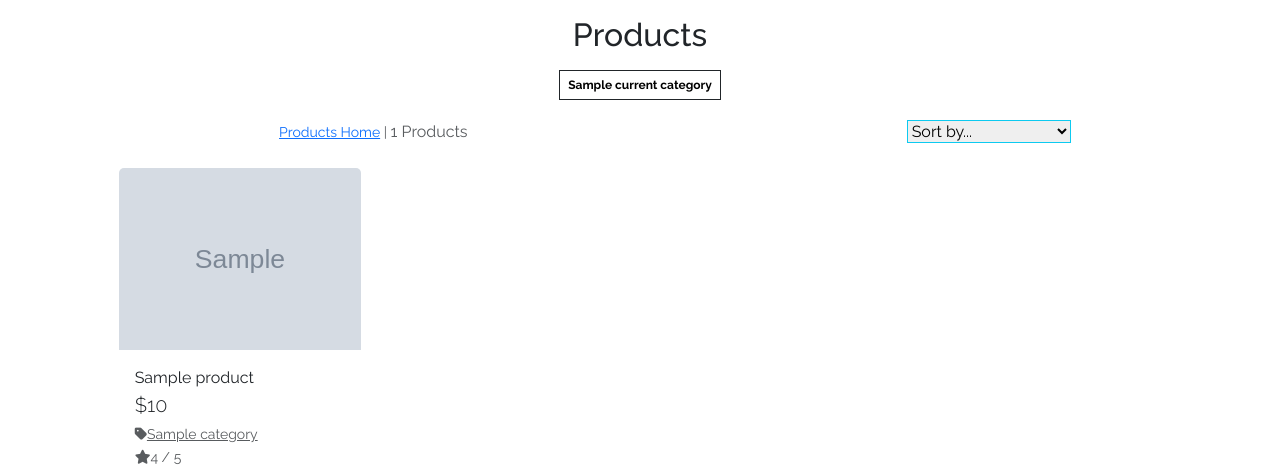
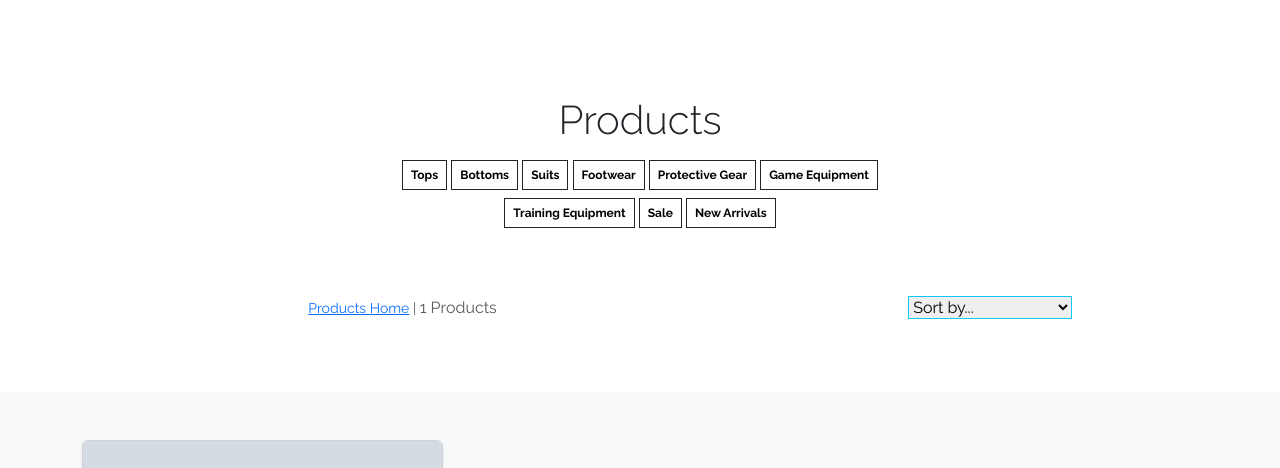
Before and after one commit to MartsyniukOlena/sportify, a Django app: template products/templates/products/products.html in a window 1280 px wide. Shown: the part 56-524 px from the top of the page. Run offline with Django 3.2, Linux system fonts and the light colour scheme; the template is opened without the code that fills it: most values are stand-ins (such as "Sample title", 1, 10 or a date in 2020); grey boxes marked "Sample" are stand-in pictures; one stand-in notice (Sample message) is shown; some libraries are stand-ins or nearby versions.

Commit message:
Add java script for sorting and back to top button

```diff
--- a/products/templates/products/product_detail.html
+++ b/products/templates/products/product_detail.html
@@ -1,7 +1,7 @@
 {% extends "base.html" %}
 {% load static %}
 
-{% block content %}
+{% block product_detail %}
     <div class="container-fluid">
         <div class="row">
             <div class="col-12 col-md-6 col-lg-4 offset-lg-2">
--- a/products/templates/products/products.html
+++ b/products/templates/products/products.html
@@ -2,15 +2,39 @@
 {% load static %}
 
 {% block content %}
-    <div class="container-fluid">
-        <div class="row">
-            <div class="col text-center mt-3">
-                <h2 class="logo-font">Products</h2>
-                {% for c in current_categories %}
-                    <a class="category-badge text-decoration-none" href="{% url 'products' %}?category={{ c.name }}">
-                        <span class="p-2 mt-2 badge badge-white text-black rounded-0 border border-dark">{{ c.friendly_name }}</span>
+
+<section class="py-5 text-center container">
+    <div class="row py-lg-5">
+        <div class="col-lg-6 col-md-8 mx-auto">
+            <h1 class="fw-light">Products</h1>
+            <a class="category-badge text-decoration-none" href="{% url 'products' %}?category=sportswear-tops">
+                <span class="p-2 mt-2 badge badge-white text-black rounded-0 border border-dark">Tops</span>
             </a>
-                {% endfor %}
+            <a class="category-badge text-decoration-none" href="{% url 'products' %}?category=sportswear-bottoms">
+                <span class="p-2 mt-2 badge badge-white text-black rounded-0 border border-dark">Bottoms</span>
+            </a>
+            <a class="category-badge text-decoration-none" href="{% url 'products' %}?category=sportswear-suits">
+                <span class="p-2 mt-2 badge badge-white text-black rounded-0 border border-dark">Suits</span>
+            </a>
+            <a class="category-badge text-decoration-none" href="{% url 'products' %}?category=footwear">
+                <span class="p-2 mt-2 badge badge-white text-black rounded-0 border border-dark">Footwear</span>
+            </a>
+            <a class="category-badge text-decoration-none" href="{% url 'products' %}?category=protective-gear">
+                <span class="p-2 mt-2 badge badge-white text-black rounded-0 border border-dark">Protective Gear</span>
+            </a>
+            <a class="category-badge text-decoration-none" href="{% url 'products' %}?category=game-equipment">
+                <span class="p-2 mt-2 badge badge-white text-black rounded-0 border border-dark">Game Equipment</span>
+            </a>
+            <a class="category-badge text-decoration-none" href="{% url 'products' %}?category=training-equipment">
+                <span class="p-2 mt-2 badge badge-white text-black rounded-0 border border-dark">Training
+                    Equipment</span>
+            </a>
+            <a class="category-badge text-decoration-none" href="{% url 'products' %}?category=sale">
+                <span class="p-2 mt-2 badge badge-white text-black rounded-0 border border-dark">Sale</span>
+            </a>
+            <a class="category-badge text-decoration-none" href="{% url 'products' %}?category=new-arrivals">
+                <span class="p-2 mt-2 badge badge-white text-black rounded-0 border border-dark">New Arrivals</span>
+            </a>
         </div>
     </div>
     <div class="row">
@@ -40,10 +64,22 @@
                     </p>
                 </div>
             </div>
-                <div class="row">
+        </div>
+    </div>
+    <div class="btt-button shadow-sm rounded-0 border border-black">
+        <a class="btt-link d-flex h-100">
+            <i class="fas fa-arrow-up text-black mx-auto my-auto"></i>
+        </a>
+    </div>
+</section>
+
+<section>
+<div class="album py-5 bg-body-tertiary">
+    <div class="container">
+        <div class="row row-cols-1 row-cols-md-3 g-3">
             {% for product in products %}
-                        <div class="col-sm-6 col-md-6 col-lg-4 col-xl-3">
-                            <div class="card h-100 border-0">
+            <div class="col">
+                <div class="card shadow-sm">
                     {% if product.image %}
                     <a href="{% url 'product_detail' product.id %}">
                         <img class="card-img-top img-fluid" src="{{ product.image.url }}" alt="{{ product.name }}">
@@ -53,13 +89,10 @@
                         <img class="card-img-top img-fluid" src="{{ MEDIA_URL }}noimage.png" alt="{{ product.name }}">
                     </a>
                     {% endif %}
-                                <div class="card-body pb-0">
-                                    <p class="mb-0">{{ product.name }}</p>
-                                </div>
-                                <div class="card-footer bg-white pt-0 border-0 text-left">
-                                    <div class="row">
-                                        <div class="col">
-                                            <p class="lead mb-0 text-left font-weight-bold">${{ product.price }}</p>
+                    <div class="card-body">
+                        <h3 class="card-text">
+                            {{ product.name }}
+                        </h3>
                         {% if product.category %}
                         <p class="small mt-1 mb-0">
                             <a class="text-muted" href="{% url 'products' %}?category={{ product.category.name }}">
@@ -72,7 +105,14 @@
                         {% else %}
                         <small class="text-muted">No Rating</small>
                         {% endif %}
+                        <div class="d-flex justify-content-between align-items-center">
+                            {% if request.user.is_superuser %}
+                            <div class="btn-group ml-3">
+                                <a href="">Edit</a>
+                                <a class="text-danger" href="">Delete</a>
                             </div>
+                            {% endif %}
+                            <small class="text-body-secondary">${{ product.price }}</small>
                         </div>
                     </div>
                 </div>
@@ -81,5 +121,44 @@
         </div>
     </div>
 </div>
+</section>
+    <!-- Back-to-top button -->
+<div class="btt-button shadow-sm rounded-0 border border-black" id="backToTopButton">
+    <a class="btt-link d-flex h-100">
+        <i class="fas fa-arrow-up text-black mx-auto my-auto"></i>
+    </a>
 </div>
 {% endblock %}
+
+
+{% block postloadjs %}
+<script>
+
+    document.getElementById('backToTopButton').addEventListener('click', function() {
+        window.scrollTo({ top: 0, behavior: 'smooth' });
+    });
+    </script>
+
+<script type="text/javascript">
+    document.getElementById('sort-selector').addEventListener('change', function() {
+        var selector = this;
+        var currentUrl = new URL(window.location);
+
+        var selectedVal = selector.value;
+        if(selectedVal != "reset"){
+            var sort = selectedVal.split("_")[0];
+            var direction = selectedVal.split("_")[1];
+
+            currentUrl.searchParams.set("sort", sort);
+            currentUrl.searchParams.set("direction", direction);
+
+            window.location.replace(currentUrl);
+        } else {
+            currentUrl.searchParams.delete("sort");
+            currentUrl.searchParams.delete("direction");
+
+            window.location.replace(currentUrl);
+        }
+    });
+</script>
+{% endblock %}
--- a/products/urls.py
+++ b/products/urls.py
@@ -3,5 +3,5 @@ from . import views
 
 urlpatterns = [
     path('', views.all_products, name='products'),
-    path('<product_id>', views.product_detail, name='product_detail'),
+    path('<int:product_id>/', views.product_detail, name='product_detail'),
 ]
--- a/static/css/base.css
+++ b/static/css/base.css
@@ -11,3 +11,16 @@ body {
     background: #212529 !important;
     color: #fff !important;
 }
+
+.btt-button {
+  position: fixed;
+  bottom: 20px;
+  right: 20px;
+  background-color: white;
+  padding: 10px;
+  cursor: pointer;
+}
+
+.btt-link {
+  cursor: pointer;
+}
--- a/templates/base.html
+++ b/templates/base.html
@@ -17,12 +17,6 @@
     <link href="https://fonts.googleapis.com/css2?family=Raleway:ital,wght@0,100..900;1,100..900&display=swap"
         rel="stylesheet">
     <link rel="stylesheet" href="{% static 'css/base.css' %}">
-
-    <!-- Font Awesome -->
-    <script src="https://kit.fontawesome.com/2608d92977.js" crossorigin="anonymous"></script>
-
-    <!-- Stripe -->
-    <script src="https://js.stripe.com/v3/"></script>
 
     <title>Sportify</title>
 </head>
@@ -51,20 +45,20 @@
                         </a>
                         <ul class="dropdown-menu">
                             <li class="nav-item">
-                                <a class="dropdown-item nav-link text-dark {% if request.path == logout_url %}active"
-                                    aria-current="page{% endif %}" href="{% url 'products' %}?category=sportswear-tops">Tops</a>
+                                <a class="dropdown-item nav-link text-dark"
+                                    aria-current="page" href="{% url 'products' %}?category=sportswear-tops">Tops</a>
                             </li>
                             <li class="nav-item">
-                                <a class="dropdown-item nav-link text-dark {% if request.path == myaccount_url %}active"
-                                    aria-current="page{% endif %}" href="{% url 'products' %}?category=sportswear-bottoms">Bottoms</a>
+                                <a class="dropdown-item nav-link text-dark"
+                                    aria-current="page" href="{% url 'products' %}?category=sportswear-bottoms">Bottoms</a>
                             </li>
                             <li class="nav-item">
-                                <a class="dropdown-item nav-link text-dark {% if request.path == signup_url %}active"
-                                    aria-current="page{% endif %}" href="{% url 'products' %}?category=sportswear-suits">Suits</a>
+                                <a class="dropdown-item nav-link text-dark"
+                                    aria-current="page" href="{% url 'products' %}?category=sportswear-suits">Suits</a>
                             </li>
                             <li class="nav-item">
-                                <a class="nav-link text-dark {% if request.path == login_url %}active"
-                                    aria-current="page{% endif %}" href="{% url 'products' %}?category=footwear">Footwear</a>
+                                <a class="nav-link text-dark"
+                                    aria-current="page" href="{% url 'products' %}?category=footwear">Footwear</a>
                             </li>
                         </ul>
                     </li>
@@ -75,16 +69,16 @@
                         </a>
                         <ul class="dropdown-menu">
                             <li class="nav-item">
-                                <a class="dropdown-item nav-link text-dark {% if request.path == logout_url %}active"
-                                    aria-current="page{% endif %}" href="{% url 'products' %}?category=protective-gear">Protective Gear</a>
+                                <a class="dropdown-item nav-link text-dark"
+                                    aria-current="page" href="{% url 'products' %}?category=protective-gear">Protective Gear</a>
                             </li>
                             <li class="nav-item">
-                                <a class="dropdown-item nav-link text-dark {% if request.path == myaccount_url %}active"
-                                    aria-current="page{% endif %}" href="{% url 'products' %}?category=game-equipment">Game Equipment</a>
+                                <a class="dropdown-item nav-link text-dark"
+                                    aria-current="page" href="{% url 'products' %}?category=game-equipment">Game Equipment</a>
                             </li>
                             <li class="nav-item">
-                                <a class="dropdown-item nav-link text-dark {% if request.path == signup_url %}active"
-                                    aria-current="page{% endif %}" href="{% url 'products' %}?category=training-equipment">Training Equipment</a>
+                                <a class="dropdown-item nav-link text-dark"
+                                    aria-current="page" href="{% url 'products' %}?category=training-equipment">Training Equipment</a>
                             </li>
                         </ul>
                     </li>
@@ -95,16 +89,16 @@
                         </a>
                         <ul class="dropdown-menu">
                             <li class="nav-item">
-                                <a class="dropdown-item nav-link text-dark {% if request.path == logout_url %}active"
-                                    aria-current="page{% endif %}" href="{% url 'products' %}?category=sale">Sale</a>
+                                <a class="dropdown-item nav-link text-darkactive"
+                                    aria-current="page" href="{% url 'products' %}?category=sale">Sale</a>
                             </li>
                             <li class="nav-item">
-                                <a class="dropdown-item nav-link text-dark {% if request.path == myaccount_url %}active"
-                                    aria-current="page{% endif %}" href="{% url 'products' %}?category=new-arrivals">New Arrivals</a>
+                                <a class="dropdown-item nav-link text-dark"
+                                    aria-current="page" href="{% url 'products' %}?category=new-arrivals">New Arrivals</a>
                             </li>
                             <li class="nav-item">
-                                <a class="dropdown-item nav-link text-dark {% if request.path == signup_url %}active"
-                                    aria-current="page{% endif %}" href="">Nutrition and Training Program</a>
+                                <a class="dropdown-item nav-link text-dark"
+                                    aria-current="page" href="">Nutrition and Training Program</a>
                             </li>
                         </ul>
                     </li>
@@ -124,25 +118,25 @@
                         <ul class="dropdown-menu">
                             {% if user.is_authenticated %}
                             {% if request.user.is_superuser %}
-                            <a class="dropdown-item nav-link text-dark {% if request.path == logout_url %}active"
-                            aria-current="page{% endif %}" href="">Product Management</a>
+                            <a class="dropdown-item nav-link text-dark"
+                            aria-current="page" href="">Product Management</a>
                                 {% endif %}
                             <li class="nav-item">
-                                <a class="dropdown-item nav-link text-dark {% if request.path == logout_url %}active"
-                                    aria-current="page{% endif %}" href="">Sign Out</a>
+                                <a class="dropdown-item nav-link text-dark"
+                                    aria-current="page" href="">Sign Out</a>
                             </li>
                             <li class="nav-item">
-                                <a class="dropdown-item nav-link text-dark {% if request.path == myaccount_url %}active"
-                                    aria-current="page{% endif %}" href="">My Account</a>
+                                <a class="dropdown-item nav-link text-dark"
+                                    aria-current="page" href="">My Account</a>
                             </li>
                             {% else %}
                             <li class="nav-item">
-                                <a class="dropdown-item nav-link text-dark {% if request.path == signup_url %}active"
-                                    aria-current="page{% endif %}" href="">Sign Up</a>
+                                <a class="dropdown-item nav-link text-dark"
+                                    aria-current="page" href="">Sign Up</a>
                             </li>
                             <li class="nav-item">
-                                <a class="nav-link text-dark {% if request.path == login_url %}active"
-                                    aria-current="page{% endif %}" href="">Sign In</a>
+                                <a class="nav-link text-dark"
+                                    aria-current="page" href="">Sign In</a>
                             </li>
                             {% endif %}
                         </ul>
@@ -152,8 +146,17 @@
         </div>
     </nav>
 
+    {% if messages %}
+        <div class="message-container"></div>
+    {% endif %}
 
     {% block content %}
+    {% endblock %}
+
+    {% block product_detail %}
+    {% endblock %}
+
+    {% block postloadjs %}
     {% endblock %}
 
     <footer class="footer mt-auto py-3 border-top">
@@ -187,10 +190,14 @@
     </footer>
 
     <!-- Bootstrap’s JS -->
+    <script src="https://cdn.jsdelivr.net/npm/@popperjs/core@2.11.8/dist/umd/popper.min.js" integrity="sha384-I7E8VVD/ismYTF4hNIPjVp/Zjvgyol6VFvRkX/vR+Vc4jQkC+hVqc2pM8ODewa9r" crossorigin="anonymous"></script>
+    <script src="https://cdn.jsdelivr.net/npm/bootstrap@5.3.3/dist/js/bootstrap.min.js" integrity="sha384-0pUGZvbkm6XF6gxjEnlmuGrJXVbNuzT9qBBavbLwCsOGabYfZo0T0to5eqruptLy" crossorigin="anonymous"></script>
 
-    <script src="https://cdn.jsdelivr.net/npm/@popperjs/core@2.11.8/dist/umd/popper.min.js" integrity="sha384-I7E8VVD/ismYTF4hNIPjVp/Zjvgyol6VFvRkX/vR+Vc4jQkC+hVqc2pM8ODewa9r" crossorigin="anonymous"></script>
-<script src="https://cdn.jsdelivr.net/npm/bootstrap@5.3.3/dist/js/bootstrap.min.js" integrity="sha384-0pUGZvbkm6XF6gxjEnlmuGrJXVbNuzT9qBBavbLwCsOGabYfZo0T0to5eqruptLy" crossorigin="anonymous"></script>
+    <!-- Font Awesome -->
+    <script src="https://kit.fontawesome.com/2608d92977.js" crossorigin="anonymous"></script>
 
+    <!-- Stripe -->
+    <script src="https://js.stripe.com/v3/"></script>
 </body>
 
 </html>
```
Also changed, not shown: products/views.py (+2 -11 lines). Lines whose indentation alone changed are shown as unchanged.
